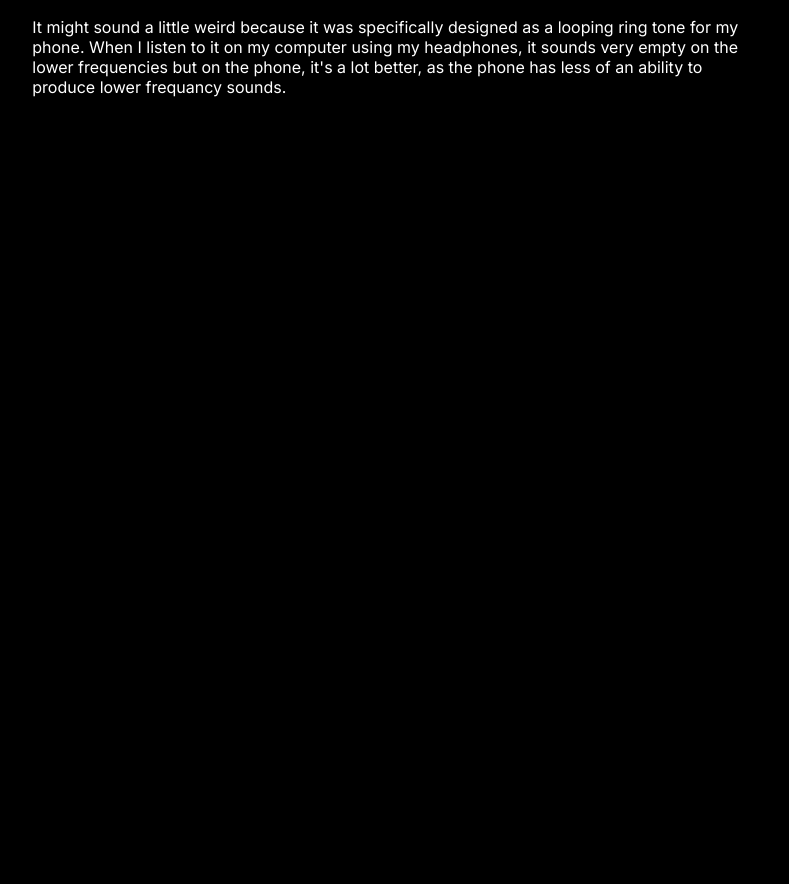
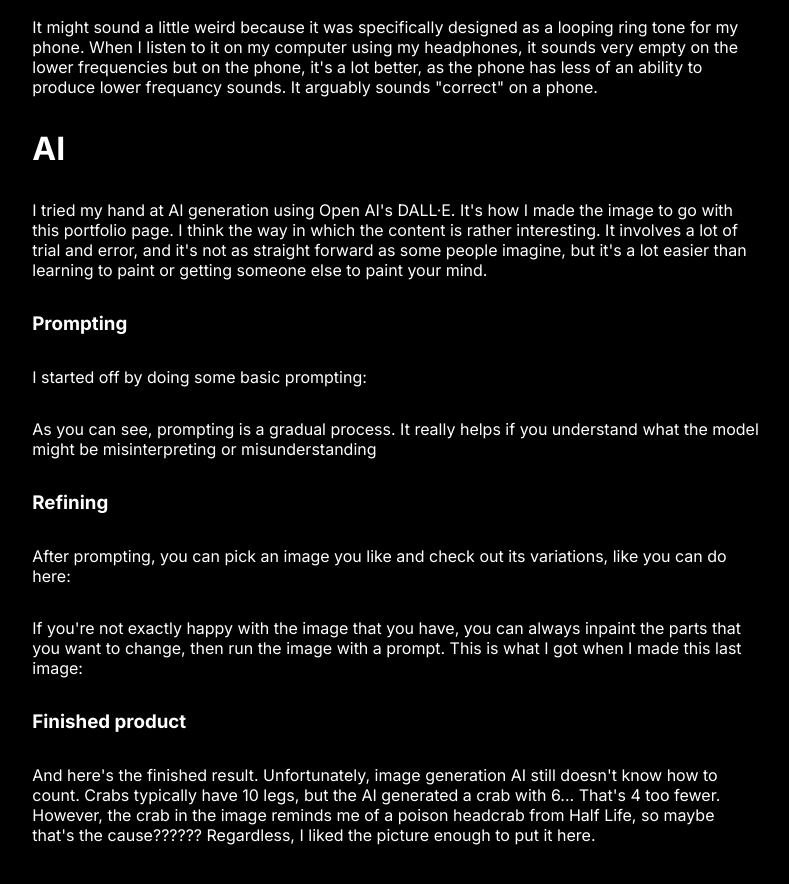
Before and after one commit to Rijndael1998/Website-Neo, a Next.js app: page /fun/hobbies in a window 1280 px wide. Shown: the part 780-1664 px from the top of the page, without its empty margins (244-1033 px from the left). Before the commit the page ends 1087 px from the top, so only its background shows below. Built offline with nearby package versions, Linux system fonts and the light colour scheme.

Commit message:
Added Lazy components

```diff
--- a/src/app/fun/hobbies/page.tsx
+++ b/src/app/fun/hobbies/page.tsx
@@ -1,43 +1,86 @@
 import Lazy from "@/components/lazy/_lazy";
-import { MusicDesc1, MusicDesc2, MusicDesc3, MusicDesc4, MusicICanPlay } from "@/content/Hobbies";
-import Image from "next/image";
+import LazyImage from "@/components/lazy/_lazyImage";
+import LazyList from "@/components/lazy/_lazyList";
+import { AIContent1, AIContent2, AIContent3, AIContent4, AIContent5, AIContent6, AIImagesPrompts, AISub1, AISub2, AISub3, AITitle, MusicDesc1, MusicDesc2, MusicDesc3, MusicDesc4, MusicICanPlay } from "@/content/Hobbies";
 
 export default function Hobbies() {
     return <Lazy>
         <h1>Music</h1>
 
         {/* TODO: Please remove this hack */}
-        <p style={{marginBottom: "0"}}>
+        <p style={{ marginBottom: "0" }}>
             {MusicDesc1}
         </p>
 
-        <ul>
-            {
-                MusicICanPlay.map((item, index) => {
-                    return <li key={index}>
-                        <a href={item[1]}>{item[0]}</a>
-                    </li>
-                })
-            }
-        </ul>
+        <LazyList items={MusicICanPlay} />
 
         <p>
             {MusicDesc2}
         </p>
 
-        <div className={".imageContainer"} style={{marginRight: "2.5rem", aspectRatio: 3840 / 1644, position: "relative"}}>
-            <Image style={{width: "100%", height: "100%"}} alt="FL Studio Screenshot" quality={100} fill src="/fun/hobbies/music/fl_studio.png"/>
-        </div>
+        <LazyImage
+            aspectRatio={3840 / 1644}
+            src="/fun/hobbies/music/fl_studio.png"
+            alt="FL Studio Screenshot"
+        />
 
         {/* TODO: Please remove this hack */}
-        <p style={{marginBottom: "0"}}>
+        <p style={{ marginBottom: "0" }}>
             {MusicDesc3}
         </p>
 
-        <audio controls src="/fun/hobbies/music/crab_rave.mp3"/>
+        <audio controls src="/fun/hobbies/music/crab_rave.mp3" />
 
         <p>
             {MusicDesc4}
         </p>
+
+        <h1>{AITitle}</h1>
+        <p>
+            {
+                AIContent1
+            }
+        </p>
+
+        <h3>{AISub1}</h3>
+        <p>
+            {
+                AIContent2
+            }
+        </p>
+
+        {
+            // images go here
+        }
+
+        <p>
+            {
+                AIContent3
+            }
+        </p>
+
+        <h3>{AISub2}</h3>
+        <p>
+            {
+                AIContent4
+            }
+        </p>
+
+        <p>
+            {
+                AIContent5
+            }
+        </p>
+
+        {
+            // images go here
+        }
+
+        <h3>{AISub3}</h3>
+        <p>
+            {
+                AIContent6
+            }
+        </p>
     </Lazy>
 }
--- /dev/null
+++ b/src/components/lazy/_lazyImage.tsx
@@ -0,0 +1,7 @@
+import Image from "next/image";
+
+export default function LazyImage({ aspectRatio, src, alt }: { aspectRatio: number, src: string, alt: string }) {
+    return <div className={".imageContainer"} style={{ marginRight: "2.5rem", aspectRatio, position: "relative" }}>
+        <Image style={{ width: "100%", height: "100%" }} alt={alt} quality={100} fill src={src} />
+    </div>
+}
--- /dev/null
+++ b/src/components/lazy/_lazyList.tsx
@@ -0,0 +1,15 @@
+export default function LazyList({ items }: { items: Array<[string, string]> }) {
+    return <ul>
+        {
+            items.map((item, index) =>
+                <li key={index}>
+                    <a href={item[1]}>
+                        {
+                            item[0]
+                        }
+                    </a>
+                </li>
+            )
+        }
+    </ul>
+}
--- a/src/content/Hobbies.ts
+++ b/src/content/Hobbies.ts
@@ -2,7 +2,7 @@ export const MusicDesc1 = `
 On occassion, I like to do stuff to do with music. I can play the piano. I can play:
 `
 
-export const MusicICanPlay = [
+export const MusicICanPlay: Array<[string, string]> = [
     [`For river (Johnny's Version)`, `https://www.youtube.com/watch?v=hiW6akLxrCM`],
     [`Shelter`, `https://www.youtube.com/watch?v=ItpJJmZtXL0`],
     [`After Dark`, `https://www.youtube.com/watch?v=CeZW57CMgpo`],
@@ -20,7 +20,7 @@ export const MusicDesc4 = `
 It might sound a little weird because it was specifically designed as a looping ring tone for my phone.
 When I listen to it on my computer using my headphones, it sounds very empty on the lower frequencies
 but on the phone, it's a lot better, as the phone has less of an ability to produce lower frequancy
-sounds.
+sounds. It arguably sounds "correct" on a phone.
 `
 
 export const AITitle = `AI`
```
